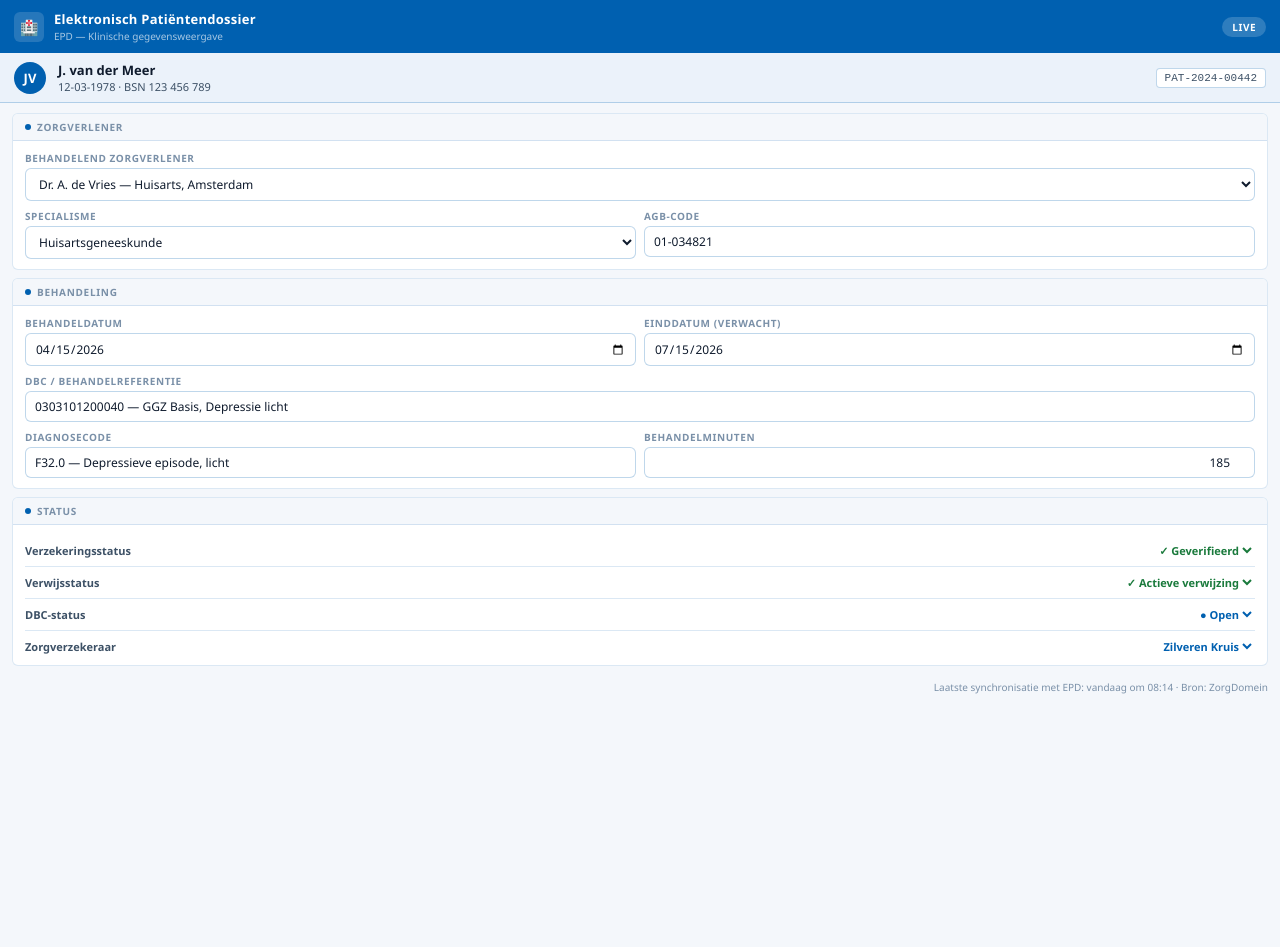
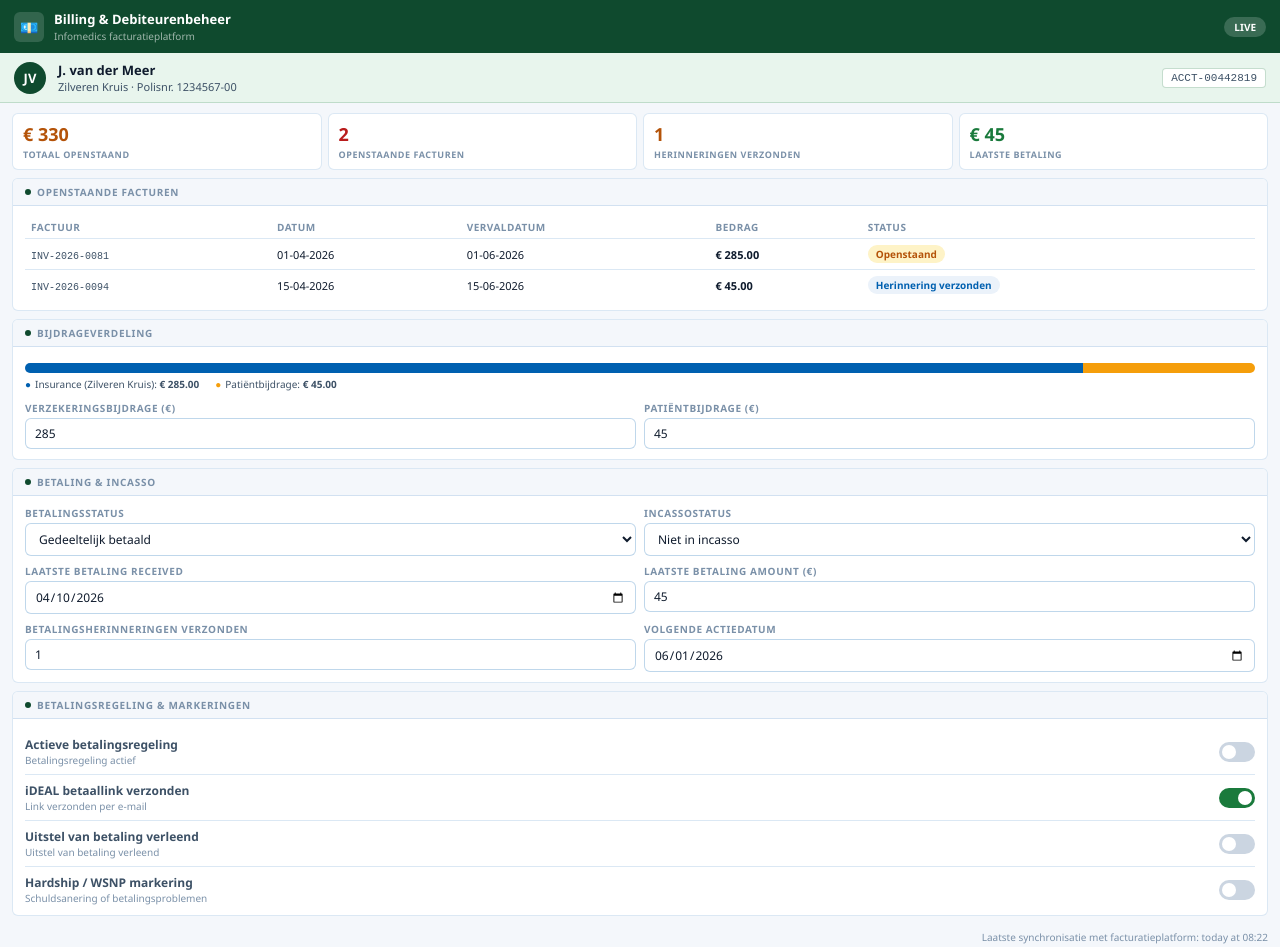
Before and after one commit to puzzelse/Infomedics-billing-widget, a plain HTML site: page index.html in a window 1280 px wide. Before the commit the page ends 800 px from the top, so only its background shows below. Drawn offline with Linux system fonts and the light colour scheme.

Commit message:
Update title and styles for billing interface

```diff
--- a/index.html
+++ b/index.html
@@ -3,14 +3,12 @@
 <head>
 <meta charset="UTF-8">
 <meta name="viewport" content="width=device-width, initial-scale=1.0">
-<title>Infomedics — EPD</title>
+<title>Infomedics — Billing</title>
 <style>
 *, *::before, *::after { box-sizing: border-box; margin: 0; padding: 0; }
 
 :root {
   --primary:   #0060B0;
-  --primary-dk:#004A8C;
-  --teal:      #00A3A3;
   --green:     #1A7A3C;
   --green-bg:  #E8F5ED;
   --amber:     #B45309;
@@ -30,44 +28,75 @@
 
 body { font-family: var(--font); background: var(--bg); color: var(--text); font-size: 13px; }
 
-/* HEADER */
-.hdr { background: var(--primary); padding: 10px 14px; display: flex; align-items: center; gap: 10px; }
+.hdr { background: #0F4A2E; padding: 10px 14px; display: flex; align-items: center; gap: 10px; }
 .hdr-icon { width: 30px; height: 30px; background: rgba(255,255,255,0.15); border-radius: 6px;
   display: flex; align-items: center; justify-content: center; font-size: 15px; flex-shrink: 0; }
-.hdr-title { font-size: 13px; font-weight: 700; color: #fff; letter-spacing: 0.02em; }
-.hdr-sub { font-size: 10px; color: rgba(255,255,255,0.65); margin-top: 1px; }
+.hdr-title { font-size: 13px; font-weight: 700; color: #fff; }
+.hdr-sub { font-size: 10px; color: rgba(255,255,255,0.6); margin-top: 1px; }
 .hdr-badge { margin-left: auto; background: rgba(255,255,255,0.18); border-radius: 20px;
-  padding: 3px 10px; font-size: 10px; font-weight: 600; color: #fff; letter-spacing: 0.05em; }
+  padding: 3px 10px; font-size: 10px; font-weight: 600; color: #fff; }
 
-/* PATIENT STRIP */
-.patient-strip { background: #EBF2FA; border-bottom: 1px solid var(--border-md); padding: 8px 14px;
-  display: flex; align-items: center; gap: 12px; }
-.patient-avatar { width: 32px; height: 32px; border-radius: 50%; background: var(--primary);
+.patient-strip { background: #E8F5ED; border-bottom: 1px solid rgba(26,122,60,0.2);
+  padding: 8px 14px; display: flex; align-items: center; gap: 12px; }
+.patient-avatar { width: 32px; height: 32px; border-radius: 50%; background: #0F4A2E;
   color: #fff; font-weight: 700; font-size: 13px; display: flex; align-items: center;
   justify-content: center; flex-shrink: 0; }
 .patient-name { font-weight: 600; font-size: 13px; }
 .patient-meta { font-size: 11px; color: var(--sub); }
-.patient-id { margin-left: auto; font-size: 11px; font-family: monospace;
-  background: var(--surface); border: 1px solid var(--border-md); border-radius: 4px;
+.acct-id { margin-left: auto; font-size: 11px; font-family: monospace;
+  background: var(--surface); border: 1px solid rgba(26,122,60,0.25); border-radius: 4px;
   padding: 3px 8px; color: var(--sub); }
 
-/* BODY */
 .body { padding: 10px 12px; }
 
-/* SECTION */
 .sec { background: var(--surface); border: 1px solid var(--border); border-radius: var(--r);
   overflow: hidden; margin-bottom: 8px; }
 .sec-hdr { padding: 6px 12px; border-bottom: 1px solid var(--border); background: var(--bg);
   font-size: 10px; font-weight: 700; letter-spacing: 0.07em; text-transform: uppercase;
   color: var(--muted); display: flex; align-items: center; gap: 6px; }
-.sec-hdr .dot { width: 6px; height: 6px; border-radius: 50%; background: var(--primary); }
+.sec-hdr .dot { width: 6px; height: 6px; border-radius: 50%; background: #0F4A2E; }
 .sec-body { padding: 10px 12px; }
 
-/* GRID */
+/* CONTRIBUTION SPLIT */
+.split-bar { height: 10px; border-radius: 5px; overflow: hidden; display: flex; margin: 6px 0 4px; }
+.split-ins  { background: var(--primary); transition: width 0.4s; }
+.split-pat  { background: #F59E0B; flex: 1; }
+.split-legend { display: flex; gap: 16px; font-size: 10px; color: var(--sub); }
+.split-legend span::before { content: '●'; margin-right: 4px; }
+.split-legend .ins::before { color: var(--primary); }
+.split-legend .pat::before { color: #F59E0B; }
+
+/* INVOICE TABLE */
+.inv-table { width: 100%; border-collapse: collapse; font-size: 11px; }
+.inv-table th { text-align: left; padding: 4px 6px; font-size: 10px; font-weight: 700;
+  letter-spacing: 0.05em; text-transform: uppercase; color: var(--muted);
+  border-bottom: 1px solid var(--border); }
+.inv-table td { padding: 6px 6px; border-bottom: 1px solid var(--border); vertical-align: middle; }
+.inv-table tr:last-child td { border-bottom: none; }
+.inv-ref { font-family: monospace; color: var(--sub); font-size: 10px; }
+
+/* BADGES */
+.badge { display: inline-block; padding: 2px 8px; border-radius: 12px;
+  font-size: 10px; font-weight: 600; }
+.badge.green  { background: var(--green-bg);  color: var(--green); }
+.badge.amber  { background: var(--amber-bg);  color: var(--amber); }
+.badge.red    { background: var(--red-bg);    color: var(--red);   }
+.badge.blue   { background: #EBF2FA;          color: var(--primary); }
+
+/* STAT TILES */
+.tiles { display: grid; grid-template-columns: repeat(4, 1fr); gap: 6px; margin-bottom: 8px; }
+.tile { background: var(--surface); border: 1px solid var(--border); border-radius: var(--r);
+  padding: 8px 10px; }
+.tile-val { font-size: 18px; font-weight: 700; color: var(--text); }
+.tile-val.red   { color: var(--red); }
+.tile-val.amber { color: var(--amber); }
+.tile-val.green { color: var(--green); }
+.tile-label { font-size: 9px; text-transform: uppercase; letter-spacing: 0.06em;
+  color: var(--muted); margin-top: 2px; font-weight: 600; }
+
+/* GRID / FIELD */
 .grid { display: grid; grid-template-columns: 1fr 1fr; gap: 8px; }
 .full { grid-column: span 2; }
-
-/* FIELD */
 .field label { display: block; font-size: 10px; font-weight: 600; letter-spacing: 0.06em;
   text-transform: uppercase; color: var(--muted); margin-bottom: 3px; }
 .field select, .field input {
@@ -77,181 +106,237 @@ body { font-family: var(--font); background: var(--bg); color: var(--text); font
 .field select:focus, .field input:focus {
   border-color: var(--primary); box-shadow: 0 0 0 2px rgba(0,96,176,0.12); }
 
-/* STATUS BADGE */
-.badge { display: inline-flex; align-items: center; gap: 4px; padding: 3px 9px;
-  border-radius: 20px; font-size: 11px; font-weight: 600; }
-.badge::before { content:''; width: 6px; height: 6px; border-radius: 50%; flex-shrink: 0; }
-.badge.green  { background: var(--green-bg);  color: var(--green);  }
-.badge.green::before  { background: var(--green); }
-.badge.amber  { background: var(--amber-bg);  color: var(--amber);  }
-.badge.amber::before  { background: var(--amber); }
-.badge.red    { background: var(--red-bg);    color: var(--red);    }
-.badge.red::before    { background: var(--red); }
-.badge.blue   { background: #EBF2FA;          color: var(--primary); }
-.badge.blue::before   { background: var(--primary); }
+/* TOGGLE */
+.toggle-row { display: flex; align-items: center; justify-content: space-between;
+  padding: 7px 0; border-bottom: 1px solid var(--border); }
+.toggle-row:last-child { border-bottom: none; padding-bottom: 0; }
+.toggle-label { font-size: 12px; font-weight: 600; color: var(--sub); }
+.toggle-label small { display: block; font-size: 10px; font-weight: 400; color: var(--muted); }
+.toggle { position: relative; width: 36px; height: 20px; }
+.toggle input { opacity: 0; width: 0; height: 0; position: absolute; }
+.slider { position: absolute; inset: 0; background: #CBD5E1; border-radius: 20px;
+  cursor: pointer; transition: 0.2s; }
+.slider::before { content:''; position: absolute; width: 14px; height: 14px;
+  left: 3px; top: 3px; background: white; border-radius: 50%; transition: 0.2s; }
+input:checked + .slider { background: var(--primary); }
+input:checked + .slider::before { transform: translateX(16px); }
+.toggle.danger input:checked + .slider { background: var(--red); }
+.toggle.success input:checked + .slider { background: var(--green); }
+.toggle.warn input:checked + .slider { background: #D97706; }
 
-/* STATUS ROW */
-.status-row { display: flex; align-items: center; justify-content: space-between;
-  padding: 7px 0; border-bottom: 1px solid var(--border); }
-.status-row:last-child { border-bottom: none; padding-bottom: 0; }
-.status-label { font-size: 11px; font-weight: 600; color: var(--sub); }
+/* CONTRIBUTION INPUTS */
+.contrib-row { display: flex; gap: 8px; align-items: flex-end; }
+.contrib-row .field { flex: 1; }
 
-/* STATUS SELECT */
-.status-select { font-family: var(--font); font-size: 11px; font-weight: 600;
-  border: none; background: transparent; outline: none; cursor: pointer; text-align: right; }
-.status-select.green { color: var(--green); }
-.status-select.amber { color: var(--amber); }
-.status-select.red   { color: var(--red);   }
-.status-select.blue  { color: var(--primary); }
-
-/* LAST UPDATED */
 .last-updated { font-size: 10px; color: var(--muted); text-align: right; padding-top: 6px; }
 </style>
 </head>
 <body>
 
-<!-- HEADER -->
 <div class="hdr">
-  <div class="hdr-icon">🏥</div>
+  <div class="hdr-icon">💶</div>
   <div>
-    <div class="hdr-title">Elektronisch Patiëntendossier</div>
-    <div class="hdr-sub">EPD — Klinische gegevensweergave</div>
+    <div class="hdr-title">Billing &amp; Debiteurenbeheer</div>
+    <div class="hdr-sub">Infomedics facturatieplatform</div>
   </div>
   <div class="hdr-badge">LIVE</div>
 </div>
 
-<!-- PATIËNTSTROOK -->
 <div class="patient-strip">
   <div class="patient-avatar">JV</div>
   <div>
     <div class="patient-name">J. van der Meer</div>
-    <div class="patient-meta">12-03-1978  ·  BSN 123 456 789</div>
+    <div class="patient-meta">Zilveren Kruis  ·  Polisnr. 1234567-00</div>
   </div>
-  <div class="patient-id">PAT-2024-00442</div>
+  <div class="acct-id">ACCT-00442819</div>
 </div>
 
 <div class="body">
 
-  <!-- ZORGVERLENER -->
+  <!-- STAT TILES -->
+  <div class="tiles">
+    <div class="tile">
+      <div class="tile-val amber">€ 330</div>
+      <div class="tile-label">Totaal openstaand</div>
+    </div>
+    <div class="tile">
+      <div class="tile-val red">2</div>
+      <div class="tile-label">Openstaande facturen</div>
+    </div>
+    <div class="tile">
+      <div class="tile-val amber">1</div>
+      <div class="tile-label">Herinneringen verzonden</div>
+    </div>
+    <div class="tile">
+      <div class="tile-val green">€ 45</div>
+      <div class="tile-label">Laatste betaling</div>
+    </div>
+  </div>
+
+  <!-- OPEN INVOICES -->
   <div class="sec">
-    <div class="sec-hdr"><span class="dot"></span>Zorgverlener</div>
+    <div class="sec-hdr"><span class="dot"></span>Openstaande facturen</div>
     <div class="sec-body">
-      <div class="grid">
-        <div class="field full">
-          <label>Behandelend zorgverlener</label>
-          <select id="fProvider">
-            <option>Dr. A. de Vries — Huisarts, Amsterdam</option>
-            <option>Dr. M. Jansen — Specialist, Utrecht</option>
-            <option>Dr. S. Bakker — Psycholoog, Rotterdam</option>
-            <option>Dr. R. Smit — Fysiotherapeut, Den Haag</option>
-            <option>Dr. L. Visser — Cardioloog, Eindhoven</option>
-          </select>
+      <table class="inv-table">
+        <thead>
+          <tr>
+            <th>Factuur</th>
+            <th>Datum</th>
+            <th>Vervaldatum</th>
+            <th>Bedrag</th>
+            <th>Status</th>
+          </tr>
+        </thead>
+        <tbody>
+          <tr>
+            <td><span class="inv-ref">INV-2026-0081</span></td>
+            <td>01-04-2026</td>
+            <td>01-06-2026</td>
+            <td><strong>€ 285.00</strong></td>
+            <td><span class="badge amber">Openstaand</span></td>
+          </tr>
+          <tr>
+            <td><span class="inv-ref">INV-2026-0094</span></td>
+            <td>15-04-2026</td>
+            <td>15-06-2026</td>
+            <td><strong>€ 45.00</strong></td>
+            <td><span class="badge blue">Herinnering verzonden</span></td>
+          </tr>
+        </tbody>
+      </table>
+    </div>
+  </div>
+
+  <!-- INSURANCE VS PATIENT CONTRIBUTION -->
+  <div class="sec">
+    <div class="sec-hdr"><span class="dot"></span>Bijdrageverdeling</div>
+    <div class="sec-body">
+      <div class="split-bar">
+        <div class="split-ins" id="splitIns" style="width: 86%;"></div>
+        <div class="split-pat"></div>
+      </div>
+      <div class="split-legend">
+        <span class="ins">Insurance (Zilveren Kruis): <strong>€ 285.00</strong></span>
+        <span class="pat">Patiëntbijdrage: <strong>€ 45.00</strong></span>
+      </div>
+      <div class="contrib-row" style="margin-top:10px;">
+        <div class="field">
+          <label>Verzekeringsbijdrage (€)</label>
+          <input type="number" id="fInsContr" value="285" oninput="updateSplit()">
         </div>
         <div class="field">
-          <label>Specialisme</label>
-          <select id="fSpec">
-            <option>Huisartsgeneeskunde</option>
-            <option>Psychiatrie</option>
-            <option>Fysiotherapie</option>
-            <option>Cardiologie</option>
-            <option>Dermatologie</option>
-            <option>Neurologie</option>
-          </select>
-        </div>
-        <div class="field">
-          <label>AGB-code</label>
-          <input type="text" id="fAGB" value="01-034821">
+          <label>Patiëntbijdrage (€)</label>
+          <input type="number" id="fPatContr" value="45" oninput="updateSplit()">
         </div>
       </div>
     </div>
   </div>
 
-  <!-- BEHANDELING -->
+  <!-- PAYMENT STATUS -->
   <div class="sec">
-    <div class="sec-hdr"><span class="dot"></span>Behandeling</div>
+    <div class="sec-hdr"><span class="dot"></span>Betaling &amp; Incasso</div>
     <div class="sec-body">
       <div class="grid">
         <div class="field">
-          <label>Behandeldatum</label>
-          <input type="date" id="fTreatDate" value="2026-04-15">
+          <label>Betalingsstatus</label>
+          <select id="fPayStatus">
+            <option>Gedeeltelijk betaald</option>
+            <option>Volledig betaald</option>
+            <option>Openstaand</option>
+            <option>Achterstallig</option>
+            <option>Onder incasso</option>
+            <option>Afgeboekt</option>
+          </select>
         </div>
         <div class="field">
-          <label>Einddatum (verwacht)</label>
-          <input type="date" id="fEndDate" value="2026-07-15">
-        </div>
-        <div class="field full">
-          <label>DBC / Behandelreferentie</label>
-          <input type="text" id="fDBC" value="0303101200040 — GGZ Basis, Depressie licht">
+          <label>Incassostatus</label>
+          <select id="fCollection">
+            <option>Niet in incasso</option>
+            <option>Zachte herinneringsfase</option>
+            <option>Formele aanmaning verzonden</option>
+            <option>Incassobureau</option>
+            <option>Juridische procedure</option>
+          </select>
         </div>
         <div class="field">
-          <label>Diagnosecode</label>
-          <input type="text" id="fDiag" value="F32.0 — Depressieve episode, licht">
+          <label>Laatste betaling received</label>
+          <input type="date" id="fLastPay" value="2026-04-10">
         </div>
         <div class="field">
-          <label>Behandelminuten</label>
-          <input type="number" id="fMins" value="185" style="text-align:right;">
+          <label>Laatste betaling amount (€)</label>
+          <input type="number" id="fLastAmt" value="45">
+        </div>
+        <div class="field">
+          <label>Betalingsherinneringen verzonden</label>
+          <input type="number" id="fReminders" value="1" min="0">
+        </div>
+        <div class="field">
+          <label>Volgende actiedatum</label>
+          <input type="date" id="fNextAction" value="2026-06-01">
         </div>
       </div>
     </div>
   </div>
 
-  <!-- STATUSOVERZICHT -->
+  <!-- PAYMENT ARRANGEMENT -->
   <div class="sec">
-    <div class="sec-hdr"><span class="dot"></span>Status</div>
+    <div class="sec-hdr"><span class="dot"></span>Betalingsregeling &amp; Markeringen</div>
     <div class="sec-body">
 
-      <div class="status-row">
-        <span class="status-label">Verzekeringsstatus</span>
-        <select class="status-select green" id="fInsurance" onchange="updateSelectColor(this)">
-          <option value="green">✓ Geverifieerd</option>
-          <option value="amber">⚠ In behandeling</option>
-          <option value="red">✕ Niet gedekt</option>
-          <option value="blue">– Onbekend</option>
-        </select>
+      <div class="toggle-row">
+        <div class="toggle-label">Actieve betalingsregeling
+          <small>Betalingsregeling actief</small>
+        </div>
+        <label class="toggle success">
+          <input type="checkbox" id="fArrangement">
+          <span class="slider"></span>
+        </label>
       </div>
 
-      <div class="status-row">
-        <span class="status-label">Verwijsstatus</span>
-        <select class="status-select green" id="fReferral" onchange="updateSelectColor(this)">
-          <option value="green">✓ Actieve verwijzing</option>
-          <option value="amber">⚠ In behandeling</option>
-          <option value="red">✕ Verlopen</option>
-          <option value="blue">– Geen verwijzing vereist</option>
-        </select>
+      <div class="toggle-row">
+        <div class="toggle-label">iDEAL betaallink verzonden
+          <small>Link verzonden per e-mail</small>
+        </div>
+        <label class="toggle success">
+          <input type="checkbox" id="fIDeal" checked>
+          <span class="slider"></span>
+        </label>
       </div>
 
-      <div class="status-row">
-        <span class="status-label">DBC-status</span>
-        <select class="status-select blue" id="fDBCStatus" onchange="updateSelectColor(this)">
-          <option value="blue">● Open</option>
-          <option value="green">✓ Gesloten &amp; ingediend</option>
-          <option value="amber">⚠ Wacht op validatie</option>
-          <option value="red">✕ Afgewezen</option>
-        </select>
+      <div class="toggle-row">
+        <div class="toggle-label">Uitstel van betaling verleend
+          <small>Uitstel van betaling verleend</small>
+        </div>
+        <label class="toggle warn">
+          <input type="checkbox" id="fDefer">
+          <span class="slider"></span>
+        </label>
       </div>
 
-      <div class="status-row">
-        <span class="status-label">Zorgverzekeraar</span>
-        <select class="status-select blue" id="fInsurer" onchange="updateSelectColor(this)">
-          <option value="blue">Zilveren Kruis</option>
-          <option value="blue">VGZ</option>
-          <option value="blue">CZ</option>
-          <option value="blue">Menzis</option>
-          <option value="blue">DSW</option>
-          <option value="blue">ONVZ</option>
-        </select>
+      <div class="toggle-row">
+        <div class="toggle-label">Hardship / WSNP markering
+          <small>Schuldsanering of betalingsproblemen</small>
+        </div>
+        <label class="toggle danger">
+          <input type="checkbox" id="fHardship">
+          <span class="slider"></span>
+        </label>
       </div>
 
     </div>
   </div>
 
-  <div class="last-updated">Laatste synchronisatie met EPD: vandaag om 08:14 · Bron: ZorgDomein</div>
+  <div class="last-updated">Laatste synchronisatie met facturatieplatform: today at 08:22</div>
 
 </div>
 
 <script>
-  function updateSelectColor(sel) {
-    sel.className = 'status-select ' + sel.options[sel.selectedIndex].value;
+  function updateSplit() {
+    const ins = parseFloat(document.getElementById('fInsContr').value) || 0;
+    const pat = parseFloat(document.getElementById('fPatContr').value) || 0;
+    const total = ins + pat;
+    const pct = total > 0 ? Math.round((ins / total) * 100) : 50;
+    document.getElementById('splitIns').style.width = pct + '%';
   }
 
   /* Puzzel Widget API */
```
